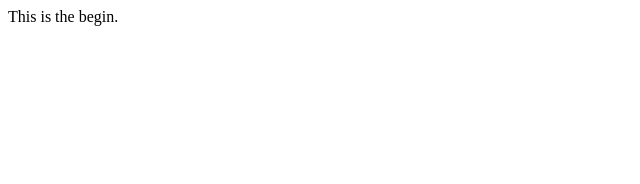
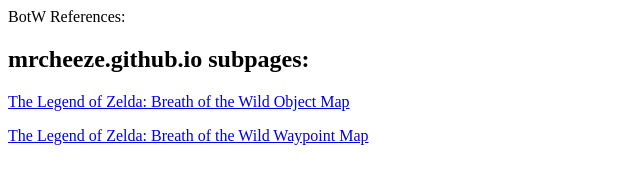
Before and after one commit to ha4/ha4.github.io, a plain HTML site: page index.html in a window 1280 px wide. Shown: the whole page, without its empty margins (0-640 px from the left). Drawn offline with Linux system fonts and the light colour scheme.

Commit message:
new referenced project

```diff
--- a/index.html
+++ b/index.html
@@ -1,8 +1,12 @@
 <html>
 <head>
-<title>Home</title>
+<title>HA4 Home</title>
 </head>
 <body>
-<p>This is the begin.</p>
+
+			<p>BotW References:</p>
+			<h2>mrcheeze.github.io subpages:</h2>
+			<p><a href="https://mrcheeze.github.io/botw-object-map">The Legend of Zelda: Breath of the Wild Object Map</a></p>
+			<p><a href="https://mrcheeze.github.io/botw-waypoint-map">The Legend of Zelda: Breath of the Wild Waypoint Map</a></p>
 </body>
 </html>
```
